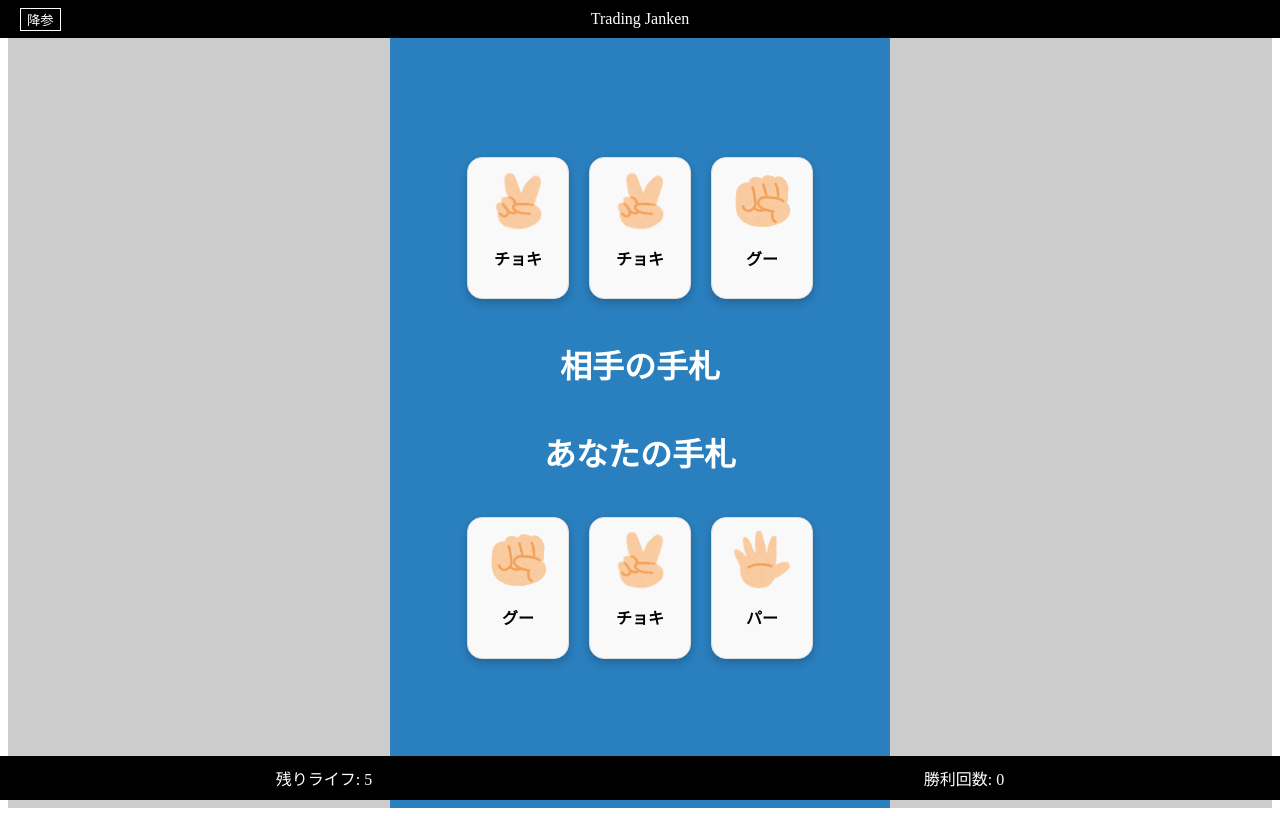
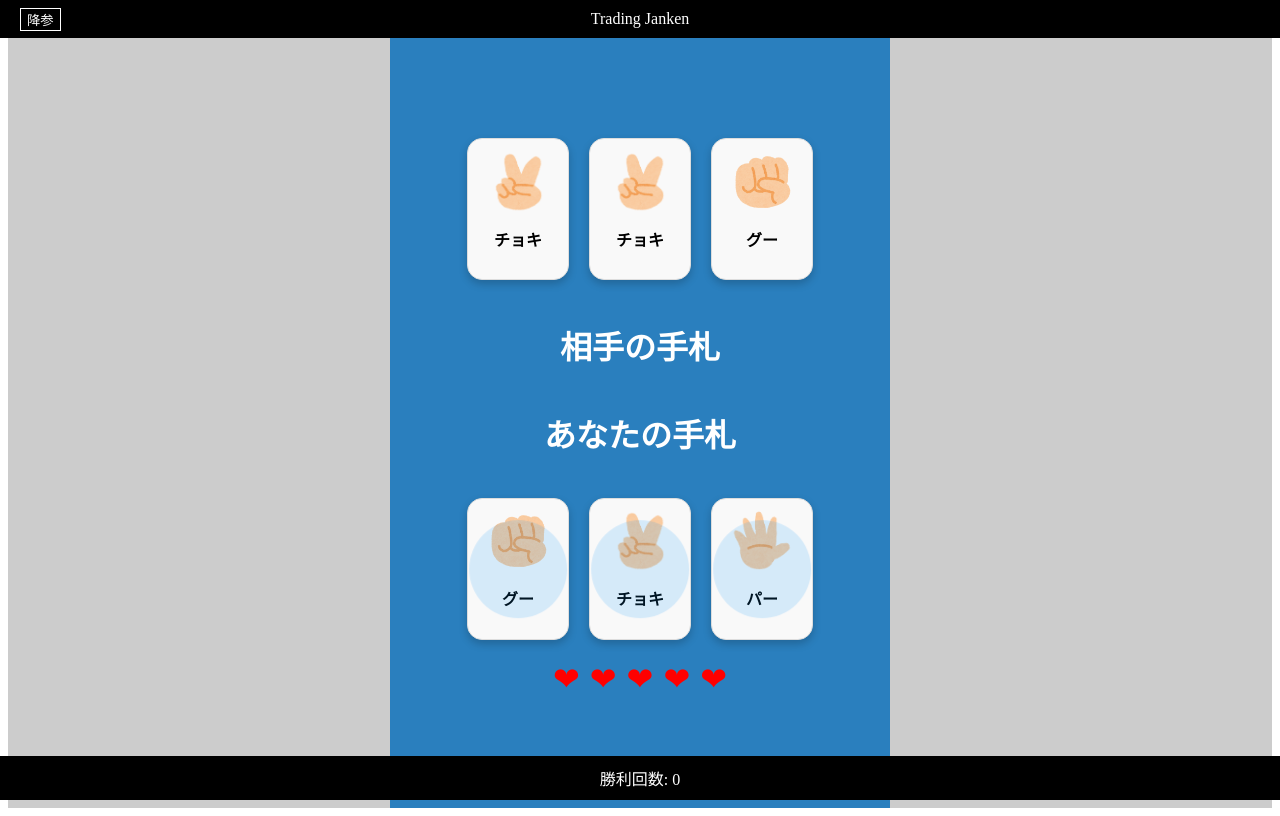
Before and after one commit to norimoriyuki/trading-janken, a Next.js app: page / in a window 1280 px wide. Both pictures are taken after a click on the button "スタート". Built offline with nearby package versions, Linux system fonts and the light colour scheme.

Commit message:
fix score bug

```diff
--- /dev/null
+++ b/app/components/JankenCard.css
@@ -0,0 +1,31 @@
+.ripple-container {
+    position: relative;
+    overflow: hidden;
+  }
+
+  .ripple-container::before {
+    content: "";
+    position: absolute;
+    top: 50%;
+    left: 50%;
+    width: 0;
+    height: 0;
+    background: rgba(0, 150, 255, 0.4);
+    border-radius: 50%;
+    transform: translate(-50%, -50%);
+    pointer-events: none;
+    animation: ripple-animation 1.2s ease-out infinite;
+  }
+
+  @keyframes ripple-animation {
+    0% {
+      width: 0;
+      height: 0;
+      opacity: 0.7;
+    }
+    100% {
+      width: 200px;
+      height: 200px;
+      opacity: 0;
+    }
+  }
--- a/app/components/JankenCard.tsx
+++ b/app/components/JankenCard.tsx
@@ -1,4 +1,5 @@
 import Image from "next/image";
+import "./JankenCard.css"; // CSSファイルをインポートして、波紋エフェクトを適用
 
 interface JankenCardProps {
   choice: {
@@ -8,15 +9,17 @@ interface JankenCardProps {
   };
   onClick: () => void;
   onRightClick: (event: React.MouseEvent) => void;
+  isPlayerHand?: boolean; // 自分の手札にあるかどうかを示す新しいプロパティ（デフォルト: false）
 }
 
-export default function JankenCard({ choice, onClick, onRightClick }: JankenCardProps) {
+export default function JankenCard({ choice, onClick, onRightClick, isPlayerHand = false }: JankenCardProps) {
   return (
     <div
+      className={isPlayerHand ? "ripple-container" : ""} // 自分の手札のときだけ波紋エフェクトを適用
       onClick={onClick}
       onContextMenu={onRightClick}
       style={{
-        color:"black",
+        color: "black",
         margin: "0 10px",
         padding: "10px",
         border: "1px solid #ddd",
@@ -30,6 +33,8 @@ export default function JankenCard({ choice, onClick, onRightClick }: JankenCard
         alignItems: "center",
         justifyContent: "space-around",
         boxShadow: "0px 4px 8px rgba(0, 0, 0, 0.2)",
+        position: "relative", // 波紋エフェクトに必要なスタイル
+        overflow: "hidden",
       }}
     >
       <Image src={choice.img} alt={choice.name} width={60} height={60} />
--- /dev/null
+++ b/app/components/JankenGameScreen.css
@@ -0,0 +1,39 @@
+.heart {
+    font-size: 2rem;
+    color: red;
+    margin: 0 5px;
+    display: inline-block;
+    transition: transform 0.3s ease;
+  }
+
+
+  .big-star, .small-star {
+    font-size: 2rem;
+    margin: 0 5px;
+    display: inline-flex;
+  }
+
+  .big-star {
+    color: gold;
+  }
+
+  .small-star {
+    font-size: 1.2rem;
+    color: gold;
+  }
+
+  .heart-animate, .star-animate {
+    animation: pop 0.4s ease-out;
+  }
+
+  @keyframes pop {
+    0% {
+      transform: scale(1);
+    }
+    50% {
+      transform: scale(1.5);
+    }
+    100% {
+      transform: scale(1);
+    }
+  }
--- a/app/components/JankenGameScreen.tsx
+++ b/app/components/JankenGameScreen.tsx
@@ -3,7 +3,7 @@ import ResultWindow from "./ResultWindow";
 import { useState, useEffect } from "react";
 import JankenCard from "./JankenCard";
 import { choices, ChoiceType } from "./choices";
-
+import "./JankenGameScreen.css";
 
 interface JankenGameScreenProps {
   onBackClick: () => void;
@@ -35,6 +35,15 @@ export default function JankenGameScreen({ onBackClick, playerChoices }: JankenG
   const [life, setLife] = useState<number>(5);
   const [winCount, setWinCount] = useState<number>(0);
   const [drawCount, setDrawCount] = useState<number>(0);
+  const [animateLife, setAnimateLife] = useState<boolean>(false);
+
+  useEffect(() => {
+    // lifeが変わったときにアニメーションを適用
+    setAnimateLife(true);
+    const timer = setTimeout(() => setAnimateLife(false), 400); // アニメーションが終わったらリセット
+
+    return () => clearTimeout(timer);
+  }, [life]);
 
   const getRandomChoices = (array: ChoiceType[], count: number, winCount: number): ChoiceType[] => {
     // バリアーの重みを計算
@@ -195,8 +204,20 @@ export default function JankenGameScreen({ onBackClick, playerChoices }: JankenG
             choice={choice}
             onClick={() => handlePlayerChoice(index)}
             onRightClick={(event) => handleRightClick(event, choice.description)}
+            isPlayerHand={true}
           />
         ))}
+      </div>
+
+      <div>
+          {Array.from({ length: life }).map((_, index) => (
+            <span
+              key={index}
+              className={`heart ${animateLife ? "heart-animate" : ""}`}
+            >
+              ❤
+            </span>
+          ))}
       </div>
 
       <div style={{
@@ -212,7 +233,6 @@ export default function JankenGameScreen({ onBackClick, playerChoices }: JankenG
         display: "flex",
         justifyContent: "space-around",
       }}>
-        <div>残りライフ: {life}</div>
         <div>勝利回数: {winCount}</div>
       </div>
 
--- a/app/components/ScoreWindow.tsx
+++ b/app/components/ScoreWindow.tsx
@@ -11,6 +11,7 @@ const ScoreWindow: React.FC<ScoreWindowProps> = ({
 }) => {
   const [playerName, setPlayerName] = useState<string>("");
   const [errorMessage, setErrorMessage] = useState<string>("");
+  const [isSubmitting, setIsSubmitting] = useState<boolean>(false); // 送信中フラグ
 
   // スコアをサーバーに送信する関数
   const submitScore = async () => {
@@ -19,6 +20,7 @@ const ScoreWindow: React.FC<ScoreWindowProps> = ({
       return;
     }
 
+    setIsSubmitting(true); // 送信中に設定
     const payload = { user_name: playerName, score: winCount };
 
     try {
@@ -38,6 +40,8 @@ const ScoreWindow: React.FC<ScoreWindowProps> = ({
       }
     } catch (error) {
       console.error("An error occurred while submitting the score", error);
+    } finally {
+      setIsSubmitting(false); // 送信完了後にリセット
     }
   };
 
@@ -76,17 +80,18 @@ const ScoreWindow: React.FC<ScoreWindowProps> = ({
             setErrorMessage(""); // テキスト変更時にエラーメッセージをクリア
           }}
           style={{ padding: "10px", margin: "10px 0", width: "100%" }}
+          disabled={isSubmitting} // 送信中は入力無効
         />
         {errorMessage && (
           <p style={{ color: "red", marginTop: "5px" }}>{errorMessage}</p>
         )}
         <div style={{ display: "flex", justifyContent: "space-around", marginTop: "10px" }}>
-          <button onClick={submitScore} style={{ padding: "10px 20px" }}>
-            スコアを登録
+          <button onClick={submitScore} style={{ padding: "10px 20px" }} disabled={isSubmitting}>
+            {isSubmitting ? "登録中..." : "スコアを登録"}
           </button>
         </div>
         <div style={{ display: "flex", justifyContent: "space-around", marginTop: "10px" }}>
-          <button onClick={closeScoreWindow} style={{ padding: "10px 20px" }}>
+          <button onClick={closeScoreWindow} style={{ padding: "10px 20px" }} disabled={isSubmitting}>
             戻る
           </button>
         </div>
```
